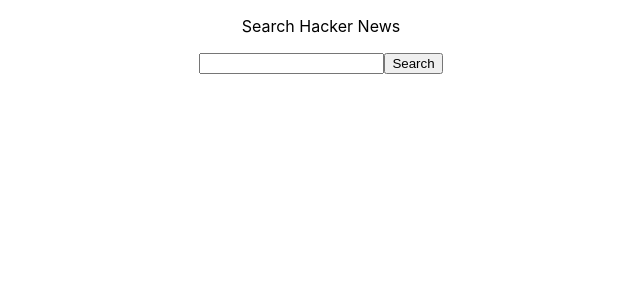
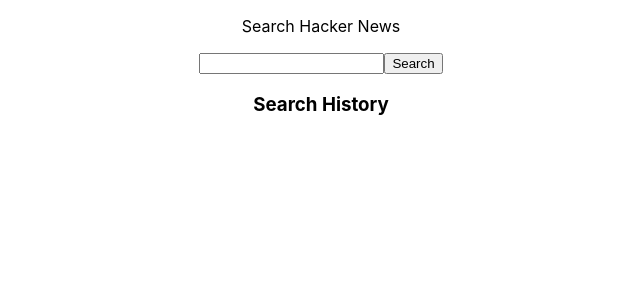
Before and after one commit to scottdurant/React-Exercise, a React (Create React App) app: page / in a window 1280 px wide. Shown: the top 300 px of the page, without its empty margins (319-959 px from the left). Built offline with nearby package versions, Linux system fonts and the light colour scheme.

Commit message:
now displaying the search history under results

```diff
--- a/src/App.js
+++ b/src/App.js
@@ -1,9 +1,8 @@
 import React, { Component } from 'react';
 import './App.css';
-// import SearchBar from './components/SearchBar';
-// import SearchResults from './components/SearchResults';
 import ArticleList from './components/ArticleList';
 import ArticleSearch from './components/ArticleSearch';
+import HistoryItemList from './components/HistoryItemList';
 
 class App extends Component {
   render() {
@@ -11,7 +10,7 @@ class App extends Component {
       <div className="App">
         <ArticleSearch />
         <ArticleList />
-        {/* <SearchResults /> */}
+        <HistoryItemList />
       </div>
     );
   }
--- /dev/null
+++ b/src/components/HistoryItem.js
@@ -0,0 +1,11 @@
+import React from 'react';
+
+function HistoryItem(props) {
+    return (
+        <div>
+            <span>{props.searchValue}</span>
+        </div>
+    )
+}
+
+export default HistoryItem;
--- /dev/null
+++ b/src/components/HistoryItemList.js
@@ -0,0 +1,25 @@
+import React from 'react';
+import { connect } from "react-redux";
+import HistoryItem from './HistoryItem';
+
+class HistoryItemList extends React.Component {
+    id = 0;
+    render() {
+        return (
+            <div>
+                <h3>Search History</h3>
+                <ul>
+                    {this.props.historyItems.map(item =>
+                        <HistoryItem key={this.id++} searchValue={item} />
+                    )}
+                </ul>
+            </div>
+        )
+    }
+}
+
+const mapStateToProps = state => ({
+    historyItems: state.search.searchHistory,
+})
+
+export default connect(mapStateToProps)(HistoryItemList);
```
